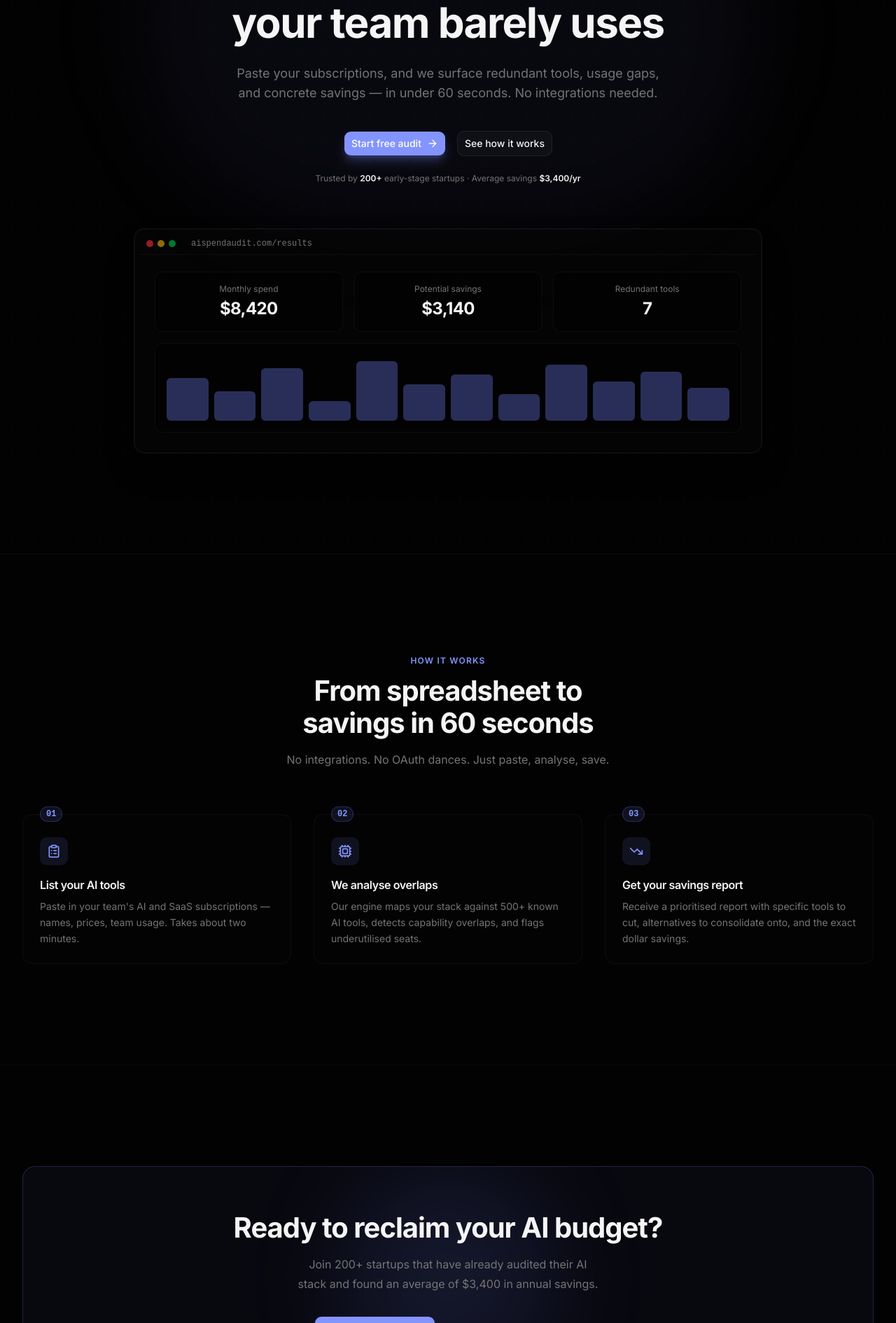
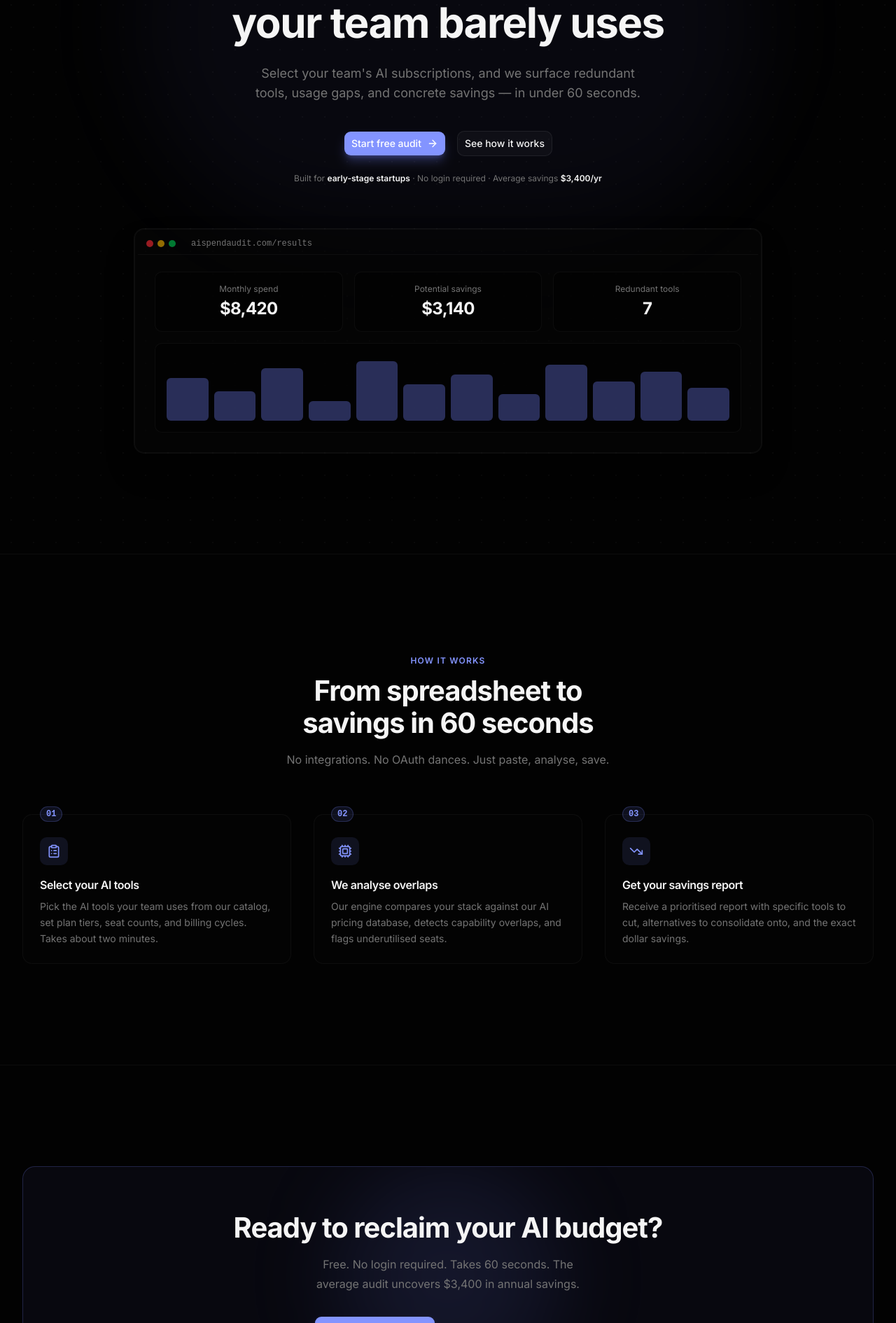
Before and after one commit to anshag404/ai-spend-audit, a Next.js app: page / in a window 1280 px wide. Shown: the part 330-2220 px from the top of the page at 70% size. Built offline with nearby package versions, Linux system fonts and the light colour scheme; no server answers.

Commit message:
polish: Fix landing page copy — remove unverified claims, improve accuracy

```diff
--- a/components/home/cta-section.tsx
+++ b/components/home/cta-section.tsx
@@ -33,8 +33,8 @@ export function CtaSection() {
               Ready to reclaim your AI budget?
             </h2>
             <p className="mt-4 max-w-md mx-auto text-muted-foreground text-balance">
-              Join 200+ startups that have already audited their AI stack and
-              found an average of $3,400 in annual savings.
+              Free. No login required. Takes 60 seconds. The average audit
+              uncovers $3,400 in annual savings.
             </p>
             <div className="mt-8 flex flex-wrap items-center justify-center gap-4">
               <Button
--- a/components/home/hero-section.tsx
+++ b/components/home/hero-section.tsx
@@ -62,8 +62,8 @@ export function HeroSection() {
           custom={0.2}
           className="mt-6 max-w-2xl text-lg text-muted-foreground text-balance"
         >
-          Paste your subscriptions, and we surface redundant tools, usage gaps,
-          and concrete savings — in under 60 seconds. No integrations needed.
+          Select your team's AI subscriptions, and we surface redundant tools,
+          usage gaps, and concrete savings — in under 60 seconds.
         </motion.p>
 
         <motion.div
@@ -99,9 +99,9 @@ export function HeroSection() {
           custom={0.4}
           className="mt-6 text-xs text-muted-foreground"
         >
-          Trusted by{" "}
-          <span className="font-semibold text-foreground">200+</span> early-stage
-          startups · Average savings{" "}
+          Built for{" "}
+          <span className="font-semibold text-foreground">early-stage startups</span>{" "}
+          · No login required · Average savings{" "}
           <span className="font-semibold text-foreground">$3,400/yr</span>
         </motion.p>
 
--- a/components/home/how-it-works-section.tsx
+++ b/components/home/how-it-works-section.tsx
@@ -12,16 +12,16 @@ const steps = [
   {
     icon: ClipboardList,
     step: "01",
-    title: "List your AI tools",
+    title: "Select your AI tools",
     description:
-      "Paste in your team's AI and SaaS subscriptions — names, prices, team usage. Takes about two minutes.",
+      "Pick the AI tools your team uses from our catalog, set plan tiers, seat counts, and billing cycles. Takes about two minutes.",
   },
   {
     icon: Cpu,
     step: "02",
     title: "We analyse overlaps",
     description:
-      "Our engine maps your stack against 500+ known AI tools, detects capability overlaps, and flags underutilised seats.",
+      "Our engine compares your stack against our AI pricing database, detects capability overlaps, and flags underutilised seats.",
   },
   {
     icon: TrendingDown,
```
